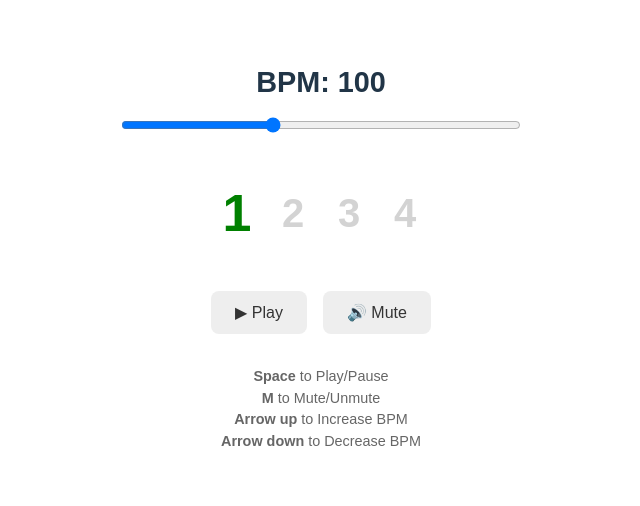
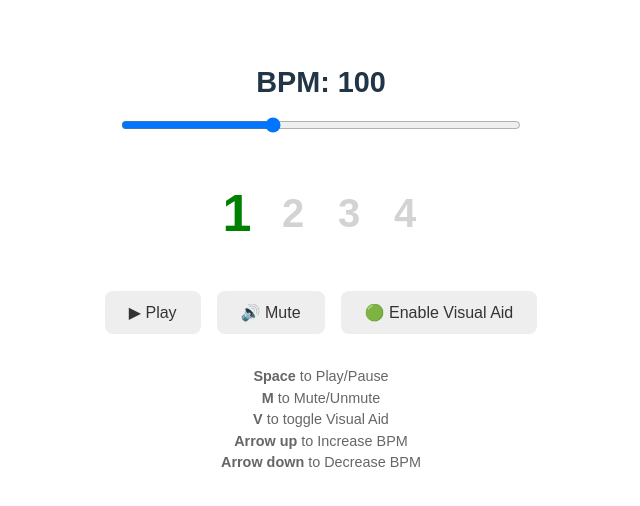
Before and after one commit to artur-gajewski/ag-metronome, a React (Vite) app: page / in a window 1280 px wide. Shown: the top 506 px of the page, without its empty margins (319-959 px from the left). Built offline with nearby package versions, Linux system fonts and the light colour scheme.

Commit message:
Add visual aid options

```diff
--- a/src/App.css
+++ b/src/App.css
@@ -11,15 +11,17 @@ body,
 .container {
   font-family: sans-serif;
   background-color: white;
+  display: flex;
+  justify-content: center;
+  align-items: flex-start;
+  min-height: 100vh;
+  min-height: 100dvh;
+  min-height: -webkit-fill-available;
+  transition: background-color 0.1s ease;
+}
 
-  /* Flex container, horizontally centered, vertically starts at top */
-  display: flex;
-  justify-content: center; /* horizontal centering */
-  align-items: flex-start; /* start at top */
-
-  min-height: 100vh; /* fallback */
-  min-height: 100dvh; /* modern browsers */
-  min-height: -webkit-fill-available; /* iOS Safari */
+.container.flash {
+  background-color: #000000;
 }
 
 /* Inner content wrapper */
--- a/src/App.tsx
+++ b/src/App.tsx
@@ -6,13 +6,21 @@ function App() {
   const [isPlaying, setIsPlaying] = useState<boolean>(false);
   const [isMuted, setIsMuted] = useState<boolean>(false);
   const [currentBeat, setCurrentBeat] = useState<number>(0);
+  const [flash, setFlash] = useState(false);
+  const [visualAid, setVisualAid] = useState(false);
+
   const intervalRef = useRef<number | null>(null);
   const audioCtxRef = useRef<AudioContext | null>(null);
   const isMutedRef = useRef(isMuted);
+  const visualAidRef = useRef(visualAid);
 
   useEffect(() => {
     isMutedRef.current = isMuted;
   }, [isMuted]);
+
+  useEffect(() => {
+    visualAidRef.current = visualAid;
+  }, [visualAid]);
 
   const playClick = (isFirstBeat: boolean) => {
     if (isMutedRef.current) return;
@@ -45,10 +53,20 @@ function App() {
 
       setCurrentBeat(0);
       playClick(true);
+      if (visualAidRef.current) {
+        setFlash(true);
+        setTimeout(() => setFlash(false), 100);
+      }
 
       intervalRef.current = window.setInterval(() => {
         setCurrentBeat((prev) => {
           const next = (prev + 1) % 4;
+
+          if (next === 0 && visualAidRef.current) {
+            setFlash(true);
+            setTimeout(() => setFlash(false), 100);
+          }
+
           playClick(next === 0);
           return next;
         });
@@ -74,6 +92,9 @@ function App() {
       if (e.code === "KeyM") {
         setIsMuted((prev) => !prev);
       }
+      if (e.code === "KeyV") {
+        setVisualAid((prev) => !prev);
+      }
       if (e.code === "ArrowUp") {
         setBpm((prev) => Math.min(prev + 1, 200));
         setIsPlaying(false);
@@ -88,10 +109,10 @@ function App() {
   }, []);
 
   return (
-    <div className={"container"}>
-      <div className={"content"}>
-        <div className={"sliderBox"}>
-          <h1 className={"title"}>BPM: {bpm}</h1>
+    <div className={`container ${flash ? "flash" : ""}`}>
+      <div className="content">
+        <div className="sliderBox">
+          <h1 className="title">BPM: {bpm}</h1>
           <input
             type="range"
             min={40}
@@ -101,11 +122,11 @@ function App() {
               setBpm(Number(e.target.value));
               setIsPlaying(false);
             }}
-            className={"slider"}
+            className="slider"
           />
         </div>
 
-        <div className={"beats"}>
+        <div className="beats">
           {[0, 1, 2, 3].map((beat) => {
             const isActive = currentBeat === beat;
             const isFirst = beat === 0;
@@ -127,25 +148,30 @@ function App() {
           })}
         </div>
 
-        <div className={"buttons"}>
+        <div className="buttons">
           {!isPlaying ? (
-            <button className={"button"} onClick={() => setIsPlaying(true)}>
+            <button className="button" onClick={() => setIsPlaying(true)}>
               ▶ Play
             </button>
           ) : (
-            <button className={"button"} onClick={() => setIsPlaying(false)}>
+            <button className="button" onClick={() => setIsPlaying(false)}>
               ⏸ Pause
             </button>
           )}
-          <button className={"button"} onClick={() => setIsMuted((m) => !m)}>
+          <button className="button" onClick={() => setIsMuted((m) => !m)}>
             {isMuted ? "🔇 Unmute" : "🔊 Mute"}
+          </button>
+          <button className="button" onClick={() => setVisualAid((v) => !v)}>
+            {visualAid ? "🔴 Disable Visual Aid" : "🟢 Enable Visual Aid"}
           </button>
         </div>
 
-        <div className={"hint"}>
+        <div className="hint">
           <b>Space</b> to Play/Pause
           <br />
           <b>M</b> to Mute/Unmute
+          <br />
+          <b>V</b> to toggle Visual Aid
           <br />
           <b>Arrow up</b> to Increase BPM
           <br />
```
